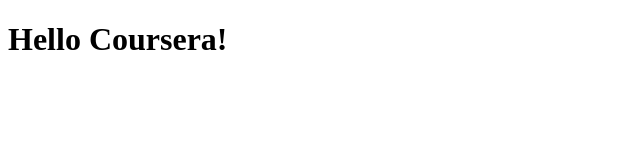
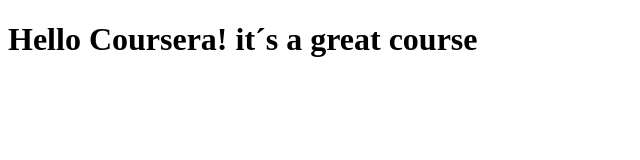
Before and after one commit to Wikijoko/Coursera, a plain HTML site: page site/index.html in a window 1280 px wide. Shown: the whole page, without its empty margins (0-640 px from the left). Drawn offline with Linux system fonts and the light colour scheme.

Commit message:
small change

```diff
--- a/site/index.html
+++ b/site/index.html
@@ -4,6 +4,6 @@
 	<title>Hello Coursera</title>
 </head>
 <body>
-<h1>Hello Coursera!</h1>
+<h1>Hello Coursera! it´s a great course</h1>
 </body>
 </html>
```
